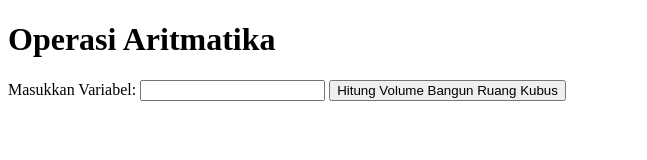
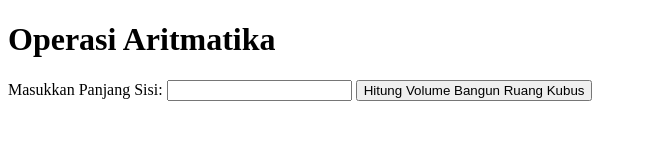
Before and after one commit to BrathaWicaksana047/BrathaWicaksana047.github.io, a plain HTML site: page BangunRuang.html in a window 1280 px wide. Shown: the whole page, without its empty margins (0-647 px from the left). Drawn offline with Linux system fonts and the light colour scheme.

Commit message:
Update BangunRuang.html

```diff
--- a/BangunRuang.html
+++ b/BangunRuang.html
@@ -7,7 +7,7 @@
 </head>
 <body>
     <h1>Operasi Aritmatika</h1>
-    <label for="inputVariable">Masukkan Variabel:</label>
+    <label for="inputVariable">Masukkan Panjang Sisi:</label>
     <input type="number" id="inputVariable">
     <button onclick="hitungVolume()">Hitung Volume Bangun Ruang Kubus</button>
     <div id="hasilPerhitungan"></div>
```
